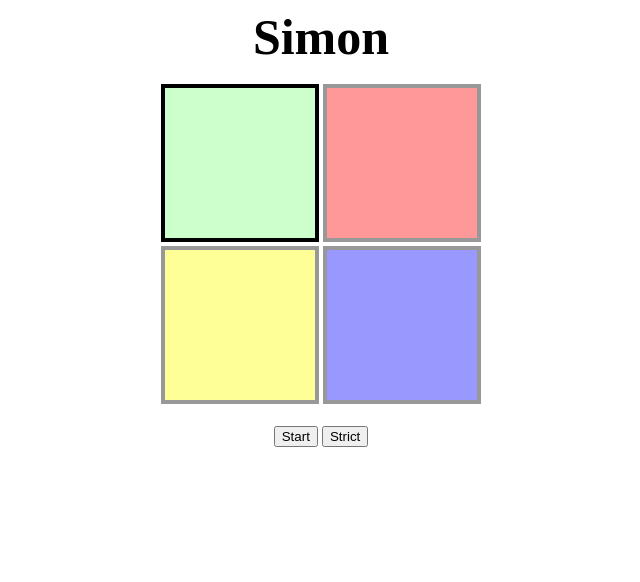
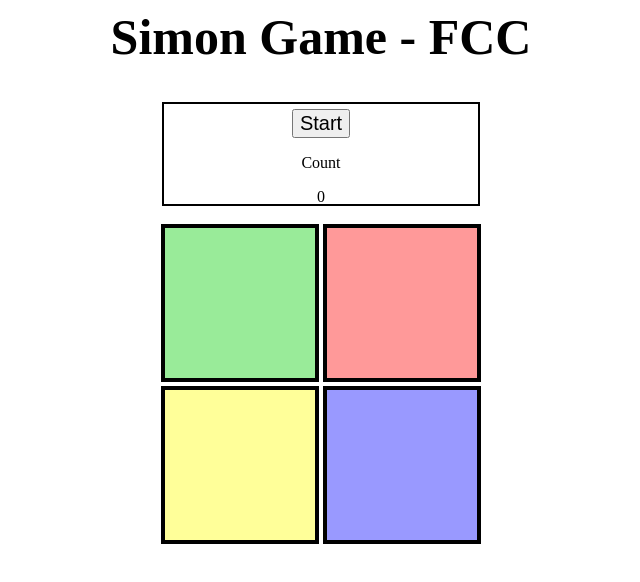
Before and after one commit to guipsamora/simon-game-fcc, a plain HTML site: page index.html in a window 1280 px wide. Shown: the whole page, without its empty margins (319-959 px from the left). Drawn offline with nearby package versions, Linux system fonts and the light colour scheme.

Commit message:
Working simon

```diff
--- a/index.html
+++ b/index.html
@@ -7,8 +7,16 @@
 </head>
 <body>
    <div class="center">
-      <h1>Simon</h1>
+      <h1>Simon Game - FCC</h1>
    </div>
+   <br>
+   <br>
+      <div id="controls">
+         <button id="start_button">Start</button>
+         <!-- <button id="strict_button">Strict</button> -->
+         <p>Count</p>
+         <p id="turn">0</p>
+      </div>
    <br>
    <div class="outside">
       <div class="first_half">
@@ -22,11 +30,7 @@
    </div>
    <br>
    <br>
-   <div id="controls">
-      <button id="start_button">Start</button>
-      <button id="strict_button">Strict</button>
-      <p id="turn"></p>
-   </div>
+
    <script src="https://ajax.googleapis.com/ajax/libs/jquery/1.11.3/jquery.min.js"></script>
    <script src="script.js"></script>
 </body>
--- a/script.js
+++ b/script.js
@@ -44,7 +44,7 @@
 
          // this gets the value the user clicked on the element (1 = green / 2 = red / 3 = yellow / 4 = blue)
             $(".square").click(function(e){
-               e.stopImmediatePropagation();
+                e.stopImmediatePropagation();
                // console.log("I fired.")
                var squareNum = $(this).data("title");
                var squareId = event.target.id;
--- a/style.css
+++ b/style.css
@@ -23,7 +23,7 @@
    background-color: green;
    width: 150px;
    height: 150px;
-   background: rgba(0, 255, 0, 0.2);
+   background: rgba(0, 204, 0, 0.4);
 }
 
 #red {
@@ -31,9 +31,9 @@
    background-color: red;
    width: 150px;
    height: 150px;
-   opacity: 0.4;
    border-width: 4px;
    border-style: solid;
+   background: rgba(255, 0, 0, 0.4);
 }
 
 #yellow {
@@ -41,7 +41,7 @@
    background-color: yellow;
    width: 150px;
    height: 150px;
-   opacity: 0.4;
+   background: rgba(255, 255, 0, 0.4);
 }
 
 #blue {
@@ -49,21 +49,46 @@
    background-color: blue;
    width: 150px;
    height: 150px;
-   opacity: 0.4;
+   background: rgba(0, 0, 255, 0.4);
+}
+
+#green.light {
+   background: rgba(0, 204, 0, 1);
+
+}
+
+#red.light {
+   background: rgba(255, 0, 0, 1);
+}
+
+#yellow.light {
+   background: rgba(255, 255, 0, 1);
+}
+
+#blue.light {
+   background: rgba(0, 0, 255, 1);
 }
 
 .square {
    border-width: 4px;
    border-style: solid;
-
 }
 
-.light {
-   opacity: 1 !important;
-   background: rgba(0, 0, 0, 1);
+#start_button {
+   font-size: 20px;
+   margin-top:5px;
+}
+
+#turn {
+   margin: 0;
 }
 
 #controls {
    margin: 0 auto;
    text-align: center;
+   display: relative;
+   border-width: 2px;
+   border-style: solid;
+   width: 314px;
+   height: 100px;
 }
```
Also changed, not shown: refence.txt.
